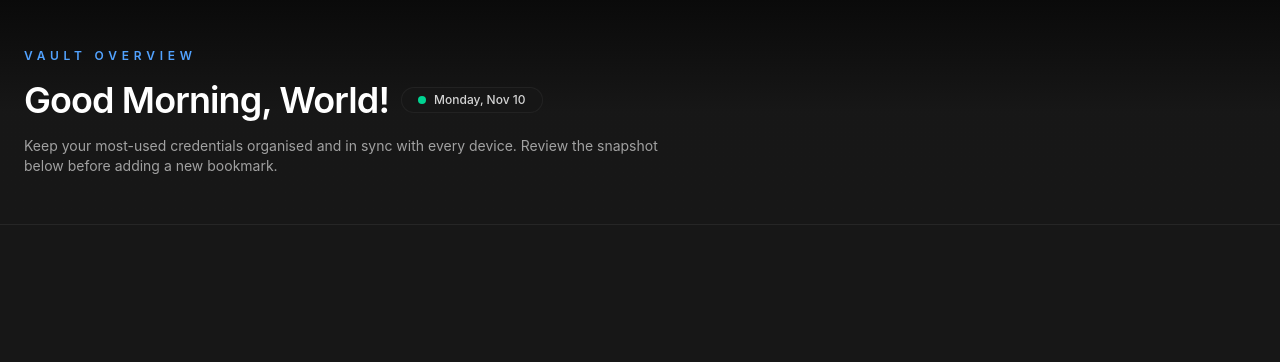
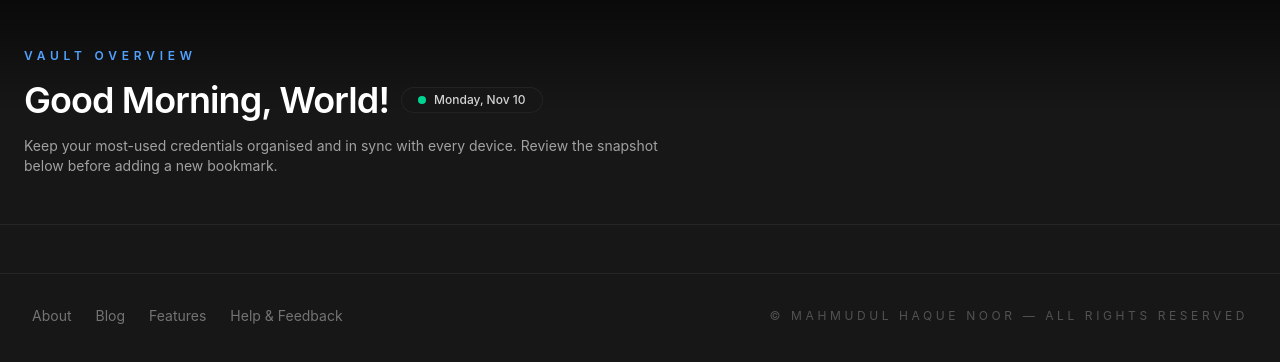
Before and after one commit to miavai649/value-manager, a React (Vite) app: page / in a window 1280 px wide. Shown: the top 362 px of the page. Built offline with nearby package versions, Linux system fonts and the light colour scheme.

Commit message:
feat: restructure layout by adding Header and Footer components

```diff
--- a/src/App.jsx
+++ b/src/App.jsx
@@ -1,9 +1,11 @@
-import Header from './components/Header';
+import Footer from './components/layout/Footer';
+import Header from './components/layout/Header';
 
 function App() {
   return (
     <>
       <Header />
+      <Footer />
     </>
   );
 }
--- /dev/null
+++ b/src/components/layout/Footer.jsx
@@ -0,0 +1,23 @@
+export default function Footer() {
+  return (
+    <footer className='border-t border-neutral-800 mt-12 py-8 px-8'>
+      <div className='max-w-7xl mx-auto flex flex-col gap-4 text-sm text-neutral-500 md:flex-row md:items-center md:justify-between'>
+        <div className='flex gap-6'>
+          <a href='#' className='hover:text-white transition'>
+            About
+          </a>
+          <a href='#' className='hover:text-white transition'>
+            Blog
+          </a>
+          <a href='#' className='hover:text-white transition'>
+            Features
+          </a>
+          <a href='#' className='hover:text-white transition'>
+            Help & Feedback
+          </a>
+        </div>
+        <p className='text-xs uppercase tracking-[0.3em] text-neutral-600'>© Mahmudul Haque Noor — All rights reserved</p>
+      </div>
+    </footer>
+  );
+}
```
Also changed, not shown: src/components/layout/Header.jsx (renamed from src/components/Header.jsx).
